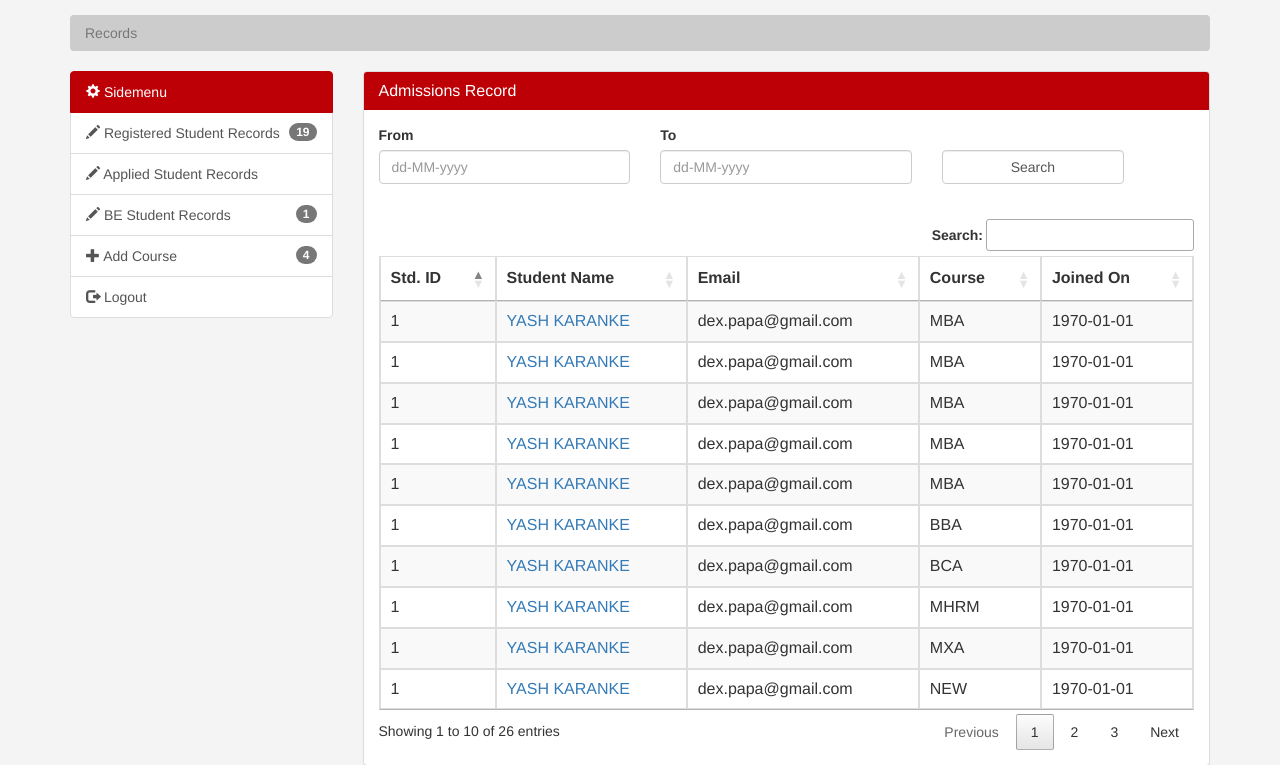
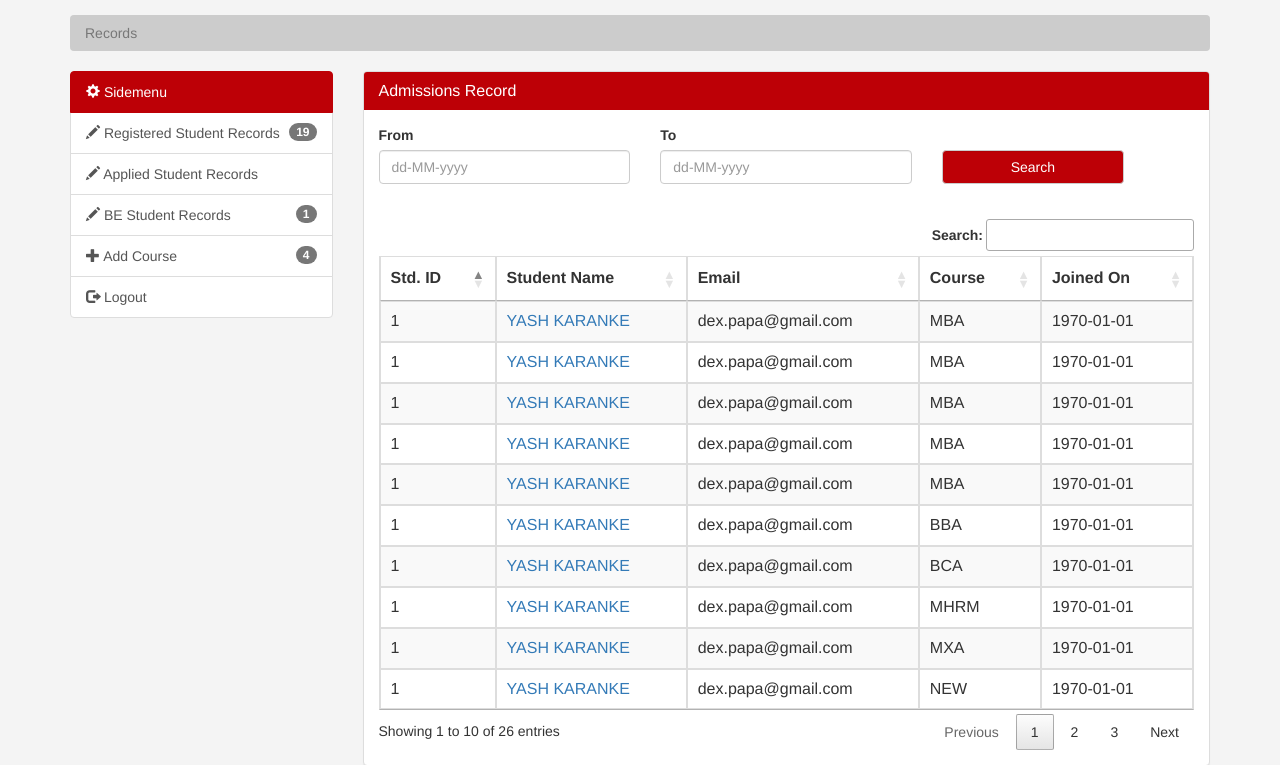
Before and after one commit to krishc17/Admission, a PHP site: page /admin/records.php in a window 1280 px wide. Shown: the part 118-883 px from the top of the page. Run offline with PHP 8.4, Linux system fonts and the light colour scheme; a user stored in the database is signed in; data comes from the database, SQL or seed files in the repository; some libraries are stand-ins or nearby versions.

Commit message:
Color
Changed the basic color to required color

```diff
--- a/admin/records.php
+++ b/admin/records.php
@@ -140,7 +140,7 @@
                             <div class="col-md-3">
                                 <div class="form-group">
                                     <label> </label>
-                                    <input type="submit" name="searchQuery" class="form-control" value="Search">
+                                    <input style="background: #BD0006 !important; color: white !important;" type="submit" name="searchQuery" class="form-control" value="Search">
                                 </div>
                             </div>
                     </div>
```
